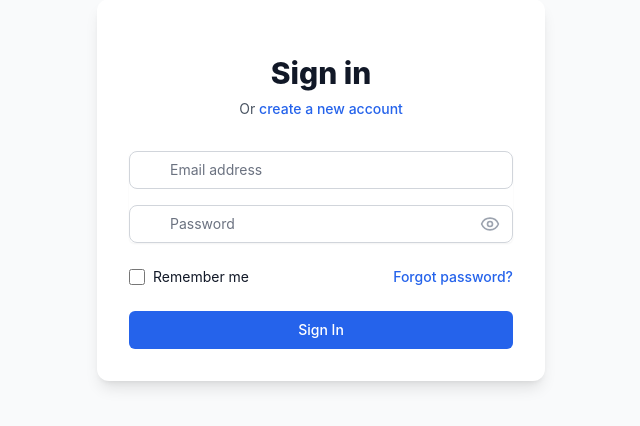
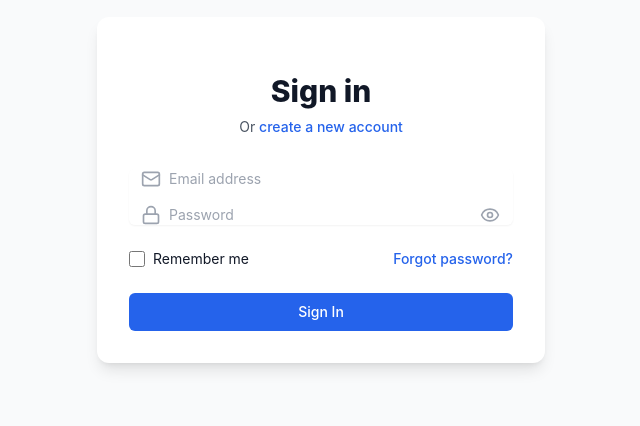
Before and after one commit to ThinhJun0963/SpeakAI-WebApp, a React (Vite) app in the folder WebApp/speaking-ai/: page /login in a window 1280 px wide. Shown: the part 210-636 px from the top of the page, without its empty margins (319-959 px from the left). Built offline with nearby package versions, Linux system fonts and the light colour scheme.

Commit message:
Refactor: Update LoginForm

```diff
--- a/WebApp/speaking-ai/package.json
+++ b/WebApp/speaking-ai/package.json
@@ -5,7 +5,7 @@
   "type": "module",
   "scripts": {
     "lint": "eslint .",
-     "build": "vite build",
+    "build": "vite build",
     "dev": "vite",
     "preview": "vite preview"
   },
@@ -14,6 +14,7 @@
     "@tailwindcss/vite": "^4.0.5",
     "axios": "^1.7.9",
     "chart.js": "^4.4.7",
+    "firebase": "^11.3.1",
     "lucide-react": "^0.475.0",
     "react": "^19.0.0",
     "react-chartjs-2": "^5.3.0",
--- a/WebApp/speaking-ai/src/components/auth/ErrorMessage.jsx
+++ b/WebApp/speaking-ai/src/components/auth/ErrorMessage.jsx
@@ -1,9 +1,12 @@
-import React from "react";
-
+// components/auth/ErrorMessage.jsx
 const ErrorMessage = ({ message }) => {
   return (
     <div className="rounded-md bg-red-50 p-4">
-      <div className="text-sm text-red-700">{message}</div>
+      <div className="flex">
+        <div className="ml-3">
+          <h3 className="text-sm font-medium text-red-800">{message}</h3>
+        </div>
+      </div>
     </div>
   );
 };
--- a/WebApp/speaking-ai/src/components/auth/InputField.jsx
+++ b/WebApp/speaking-ai/src/components/auth/InputField.jsx
@@ -1,4 +1,3 @@
-import React from "react";
 
 const InputField = ({
   id,
@@ -12,19 +11,18 @@ const InputField = ({
   endIcon,
 }) => {
   return (
-    <div className="relative">
-      <label htmlFor={id} className="sr-only">
-        {placeholder}
-      </label>
-      <Icon className="absolute left-3 top-1/2 transform -translate-y-1/2 text-gray-400 h-5 w-5" />
+    <div className="relative rounded-md">
+      <div className="absolute inset-y-0 left-0 pl-3 flex items-center pointer-events-none">
+        <Icon className="h-5 w-5 text-gray-400" />
+      </div>
       <input
         id={id}
         name={name}
         type={type}
-        required={required}
         value={value}
         onChange={onChange}
-        className="appearance-none rounded-lg relative block w-full pl-10 pr-10 py-2 border border-gray-300 placeholder-gray-500 text-gray-900 focus:outline-none focus:ring-blue-500 focus:border-blue-500 focus:z-10 sm:text-sm"
+        required={required}
+        className="block w-full pl-10 pr-10 border-gray-300 rounded-lg focus:ring-blue-500 focus:border-blue-500 sm:text-sm"
         placeholder={placeholder}
       />
       {endIcon}
--- a/WebApp/speaking-ai/src/components/auth/LoadingButton.jsx
+++ b/WebApp/speaking-ai/src/components/auth/LoadingButton.jsx
@@ -1,18 +1,38 @@
-import React from "react";
 
 const LoadingButton = ({ loading, text, loadingText }) => {
   return (
     <button
       type="submit"
       disabled={loading}
-      className="group relative w-full flex justify-center py-2 px-4 border border-transparent text-sm font-medium rounded-md text-white bg-blue-600 hover:bg-blue-700 focus:outline-none focus:ring-2 focus:ring-offset-2 focus:ring-blue-500 disabled:opacity-50 disabled:cursor-not-allowed"
+      className="group relative w-full flex justify-center py-2 px-4 border border-transparent text-sm font-medium rounded-md text-white bg-blue-600 hover:bg-blue-700 focus:outline-none focus:ring-2 focus:ring-offset-2 focus:ring-blue-500 disabled:bg-blue-400"
     >
-      {loading && (
-        <span className="absolute left-0 inset-y-0 flex items-center pl-3">
-          <div className="h-5 w-5 border-t-2 border-white border-solid rounded-full animate-spin"></div>
-        </span>
+      {loading ? (
+        <>
+          <svg
+            className="animate-spin -ml-1 mr-3 h-5 w-5 text-white"
+            xmlns="http://www.w3.org/2000/svg"
+            fill="none"
+            viewBox="0 0 24 24"
+          >
+            <circle
+              className="opacity-25"
+              cx="12"
+              cy="12"
+              r="10"
+              stroke="currentColor"
+              strokeWidth="4"
+            />
+            <path
+              className="opacity-75"
+              fill="currentColor"
+              d="M4 12a8 8 0 018-8V0C5.373 0 0 5.373 0 12h4zm2 5.291A7.962 7.962 0 014 12H0c0 3.042 1.135 5.824 3 7.938l3-2.647z"
+            />
+          </svg>
+          {loadingText}
+        </>
+      ) : (
+        text
       )}
-      {loading ? loadingText : text}
     </button>
   );
 };
--- a/WebApp/speaking-ai/src/components/auth/RememberMe.jsx
+++ b/WebApp/speaking-ai/src/components/auth/RememberMe.jsx
@@ -1,4 +1,3 @@
-import React from "react";
 
 const RememberMe = () => {
   return (
```
Also changed, not shown: 1 other file (tests, documents, lock files or other folders).
